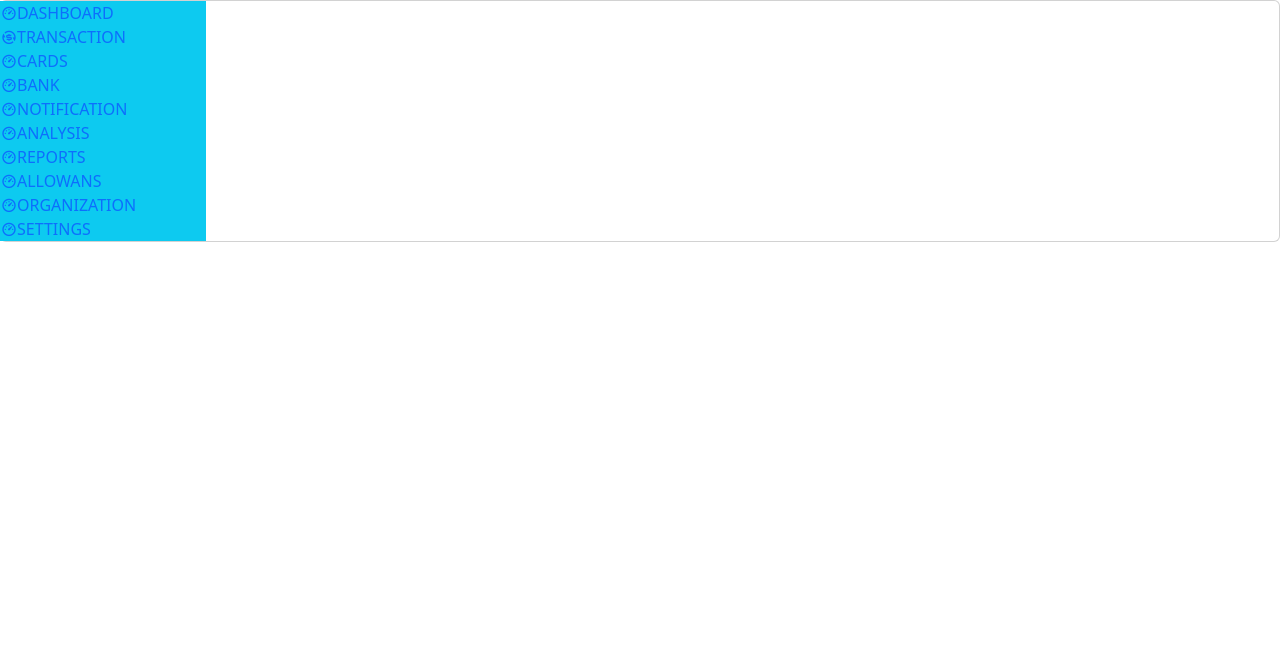
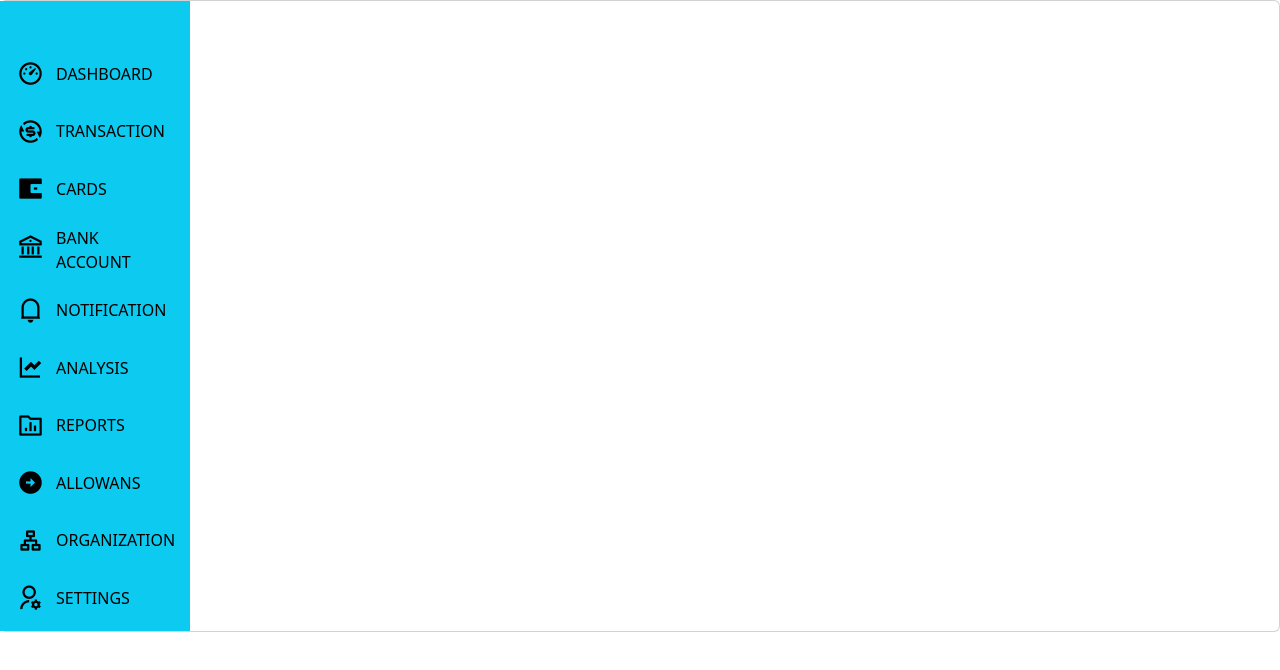
Before and after one commit to chinthaka20010226/ReactAsp.NetCore_SocialMedia_, a React (Create React App) app in the folder frontend_/: page / in a window 1280 px wide. Shown: the top 670 px of the page. Built offline with nearby package versions, Linux system fonts and the light colour scheme.

Commit message:
side bar is now Okay...

```diff
--- a/frontend_/src/App.css
+++ b/frontend_/src/App.css
@@ -48,6 +48,9 @@ body {
   color: var(--c-light);
 }
 
+.side-body {
+  width: 201px;
+}
 
 /* ------ btn ------ */
 
@@ -74,9 +77,24 @@ body {
   font-size: 60px;
 }
 
+.icon-font {
+  font-size: 27px;
+  color: var(--c-black);
+}
+
 /* ------ center-vertically ------ */
 .center-vertically {
   display: flex;
   align-items: center;
   /* justify-content: center; */
 }
+
+
+/* ------ font color ------ */
+.icon-text {
+  color: var(--c-black);
+}
+
+a:hover {
+  background-color: rgb(0, 217, 255);
+}
--- a/frontend_/src/Components/Setting.js
+++ b/frontend_/src/Components/Setting.js
@@ -8,103 +8,86 @@ function Setting(){
                     <div className="col">
                         <div className="card">
                             <div className="row">
-                                <div className="col-2 d-sm-block d-none bg-info">
-                                    <div className="">
-                                        <a href="#" className="d-md-flex">
-                                            <div>
+                                <div className="col-3 d-md-block d-none bg-info side-body">
+                                    <div className=""></div>
+                                    <div className="mt-5">
+                                        <a href="#" className="d-md-flex w-100 mx-1 my-2 p-1">
+                                            <div className="mx-2 icon-font">
                                                 <i class="ri-dashboard-3-line"></i>
                                             </div>
-                                            <div>
+                                            <div className="d-flex justify-content-center align-items-center mx-1 icon-text">
                                                 <span>DASHBOARD</span>
                                             </div>
                                         </a>
-                                    </div>
-                                    <div className="">
-                                        <a href="#" className="d-md-flex">
-                                            <div>
+                                        <a href="#" className="d-md-flex w-100 mx-1 my-2 p-1">
+                                            <div className="mx-2 icon-font">
                                                 <i class="ri-exchange-dollar-fill"></i>
                                             </div>
-                                            <div>
+                                            <div className="d-flex justify-content-center align-items-center mx-1 icon-text">
                                                 <span>TRANSACTION</span>
                                             </div>
                                         </a>
-                                    </div>
-                                    <div className="">
-                                        <a href="#" className="d-md-flex">
-                                            <div>
-                                                <i class="ri-dashboard-3-line"></i>
+                                        <a href="#" className="d-md-flex w-100 mx-1 my-2 p-1">
+                                            <div className="mx-2 icon-font">
+                                                <i class="ri-wallet-2-fill"></i>
                                             </div>
-                                            <div>
+                                            <div className="d-flex justify-content-center align-items-center mx-1 icon-text">
                                                 <span>CARDS</span>
                                             </div>
                                         </a>
-                                    </div>
-                                    <div className="">
-                                        <a href="#" className="d-md-flex">
-                                            <div>
-                                                <i class="ri-dashboard-3-line"></i>
+                                        <a href="#" className="d-md-flex w-100 mx-1 my-2 p-1">
+                                            <div className="mx-2 icon-font">
+                                                <i class="ri-bank-line"></i>
                                             </div>
-                                            <div>
-                                                <span>BANK </span>
+                                            <div className="d-flex justify-content-center align-items-center mx-1 icon-text">
+                                                <span>BANK ACCOUNT</span>
                                             </div>
                                         </a>
-                                    </div>
-                                    <div className="">
-                                        <a href="#" className="d-md-flex">
-                                            <div>
-                                                <i class="ri-dashboard-3-line"></i>
+                                        <a href="#" className="d-md-flex w-100 mx-1 my-2 p-1">
+                                            <div className="mx-2 icon-font">
+                                                <i class="ri-notification-4-line"></i>
                                             </div>
-                                            <div>
+                                            <div className="d-flex justify-content-center align-items-center mx-1 icon-text">
                                                 <span>NOTIFICATION</span>
                                             </div>
                                         </a>
-                                    </div>
-                                    <div className="">
-                                        <a href="#" className="d-md-flex">
-                                            <div>
-                                                <i class="ri-dashboard-3-line"></i>
+                                        <a href="#" className="d-md-flex w-100 mx-1 my-2 p-1">
+                                            <div className="mx-2 icon-font">
+                                                <i class="ri-line-chart-fill"></i>
                                             </div>
-                                            <div>
+                                            <div className="d-flex justify-content-center align-items-center mx-1 icon-text">
                                                 <span>ANALYSIS</span>
                                             </div>
                                         </a>
-                                    </div>
-                                    <div className="">
-                                        <a href="#" className="d-md-flex">
-                                            <div>
-                                                <i class="ri-dashboard-3-line"></i>
+                                        <a href="#" className="d-md-flex w-100 mx-1 my-2 p-1">
+                                            <div className="mx-2 icon-font">
+                                                <i class="ri-folder-chart-line"></i>
                                             </div>
-                                            <div>
+                                            <div className="d-flex justify-content-center align-items-center mx-1 icon-text">
                                                 <span>REPORTS</span>
                                             </div>
                                         </a>
-                                    </div>
-                                    <div className="">
-                                        <a href="#" className="d-md-flex">
-                                            <div>
-                                                <i class="ri-dashboard-3-line"></i>
+                                        <a href="#" className="d-md-flex w-100 mx-1 my-2 p-1">
+                                            <div className="mx-2 icon-font">
+                                                <i class="ri-arrow-right-circle-fill"></i>
                                             </div>
-                                            <div>
+                                            <div className="d-flex justify-content-center align-items-center mx-1 icon-text">
                                                 <span>ALLOWANS</span>
                                             </div>
                                         </a>
-                                    </div>
-                                    <div className="">
-                                        <a href="#" className="d-md-flex">
-                                            <div>
-                                                <i class="ri-dashboard-3-line"></i>
+                                        <a href="#" className="d-md-flex w-100 mx-1 my-2 p-1">
+                                            <div className="mx-2 icon-font">
+                                                <i class="ri-organization-chart"></i>
                                             </div>
-                                            <div>
+                                            <div className="d-flex justify-content-center align-items-center mx-1 icon-text">
                                                 <span>ORGANIZATION</span>
                                             </div>
                                         </a>
-                                    </div>
-                                    <div className="">
-                                        <a href="#" className="d-md-flex">
-                                            <div>
-                                                <i class="ri-dashboard-3-line"></i>
+                                        <a href="#" className="d-md-flex w-100 mx-1 my-2 p-1">
+                                            <div className="mx-2 icon-font">
+                                                <i class="ri-user-settings-line"></i>
                                             </div>
-                                            <div>
+                                            <div className="d-flex justify-content-center align-items-center mx-1 icon-text">
                                                 <span>SETTINGS</span>
                                             </div>
                                         </a>
```
